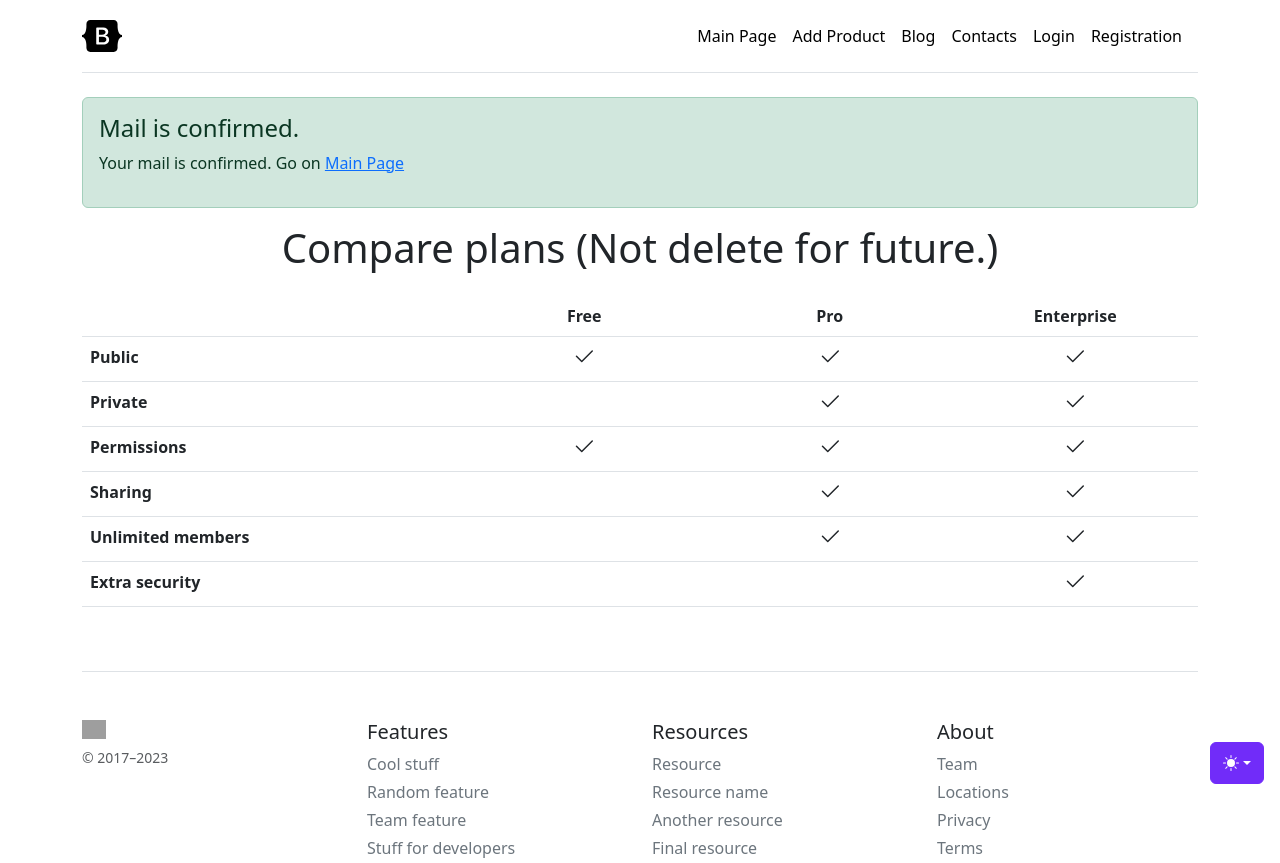
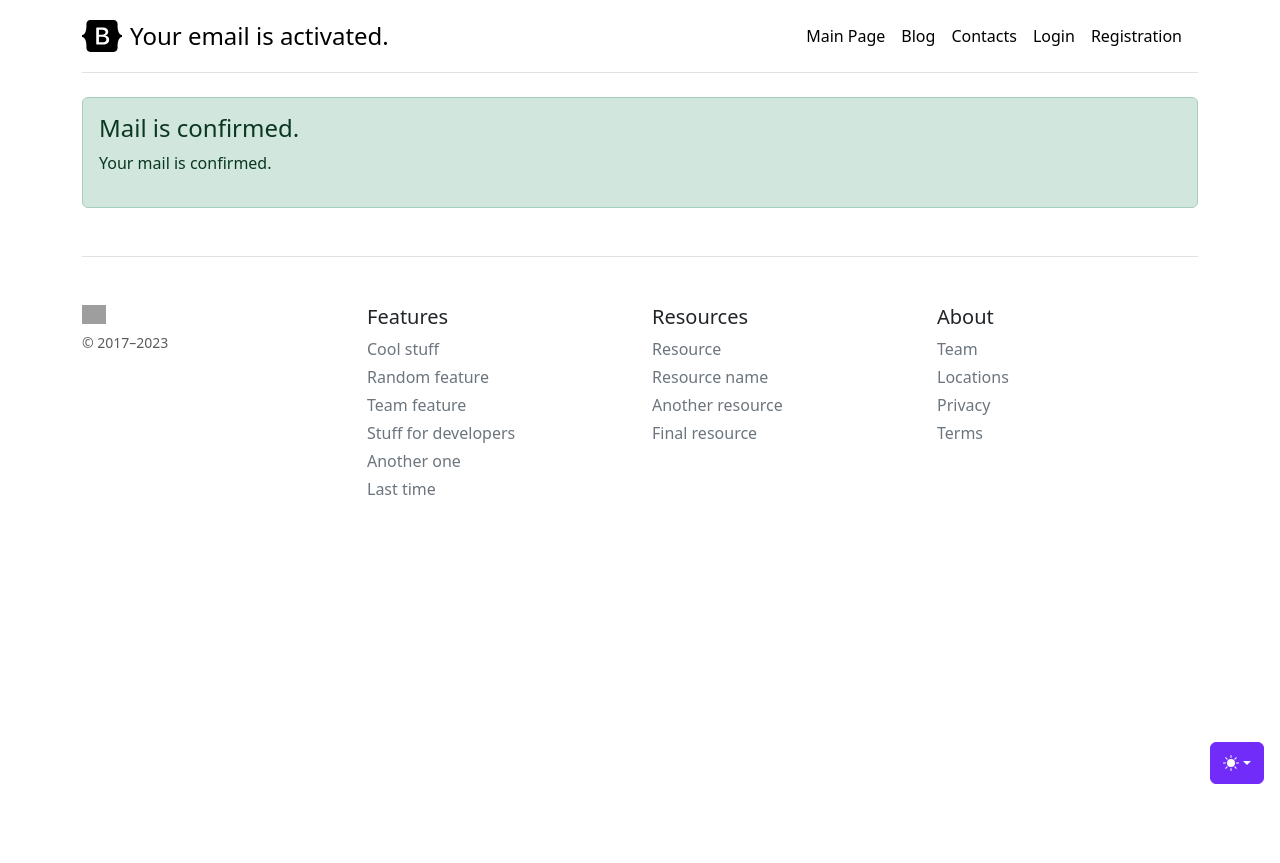
Before and after one commit to puz27/Education_19_2, a Django app: page /users/email_confirmed/ in a window 1280 px wide. Shown: the top 863 px of the page. After the commit the page ends 784 px from the top, so only its background shows below. Run offline with Django 4.2, Linux system fonts and the light colour scheme; lists and menus that the app fills with data are empty; some libraries are stand-ins or nearby versions; grey boxes are pictures that could not be loaded.

Commit message:
add registration

```diff
--- a/catalog/templates/catalog/base.html
+++ b/catalog/templates/catalog/base.html
@@ -171,7 +171,9 @@
 
       <nav class="d-inline-flex mt-2 mt-md-0 ms-md-auto">
         <a class="me-3 py-2 link-body-emphasis text-decoration-none" href="{% url 'catalog:index_page' %}">Main Page</a>
+        {% if user.is_authenticated %}
           <a class="me-3 py-2 link-body-emphasis text-decoration-none" href="{% url 'catalog:add_product' %}">Add Product</a>
+        {% endif %}
         <a class="me-3 py-2 link-body-emphasis text-decoration-none" href="{% url 'catalog:blog' %}">Blog</a>
         {% if user.is_authenticated %}
           <a class="me-3 py-2 link-body-emphasis text-decoration-none" href="{% url 'catalog:add_blog' %}">Add Blog</a>
@@ -193,61 +195,6 @@
     {% block content %}
     {% endblock %}
 
-    <h2 class="display-6 text-center mb-4">Compare plans (Not delete for future.)</h2>
-
-    <div class="table-responsive">
-      <table class="table text-center">
-        <thead>
-          <tr>
-            <th style="width: 34%;"></th>
-            <th style="width: 22%;">Free</th>
-            <th style="width: 22%;">Pro</th>
-            <th style="width: 22%;">Enterprise</th>
-          </tr>
-        </thead>
-        <tbody>
-          <tr>
-            <th scope="row" class="text-start">Public</th>
-            <td><svg class="bi" width="24" height="24"><use xlink:href="#check"/></svg></td>
-            <td><svg class="bi" width="24" height="24"><use xlink:href="#check"/></svg></td>
-            <td><svg class="bi" width="24" height="24"><use xlink:href="#check"/></svg></td>
-          </tr>
-          <tr>
-            <th scope="row" class="text-start">Private</th>
-            <td></td>
-            <td><svg class="bi" width="24" height="24"><use xlink:href="#check"/></svg></td>
-            <td><svg class="bi" width="24" height="24"><use xlink:href="#check"/></svg></td>
-          </tr>
-        </tbody>
-
-        <tbody>
-          <tr>
-            <th scope="row" class="text-start">Permissions</th>
-            <td><svg class="bi" width="24" height="24"><use xlink:href="#check"/></svg></td>
-            <td><svg class="bi" width="24" height="24"><use xlink:href="#check"/></svg></td>
-            <td><svg class="bi" width="24" height="24"><use xlink:href="#check"/></svg></td>
-          </tr>
-          <tr>
-            <th scope="row" class="text-start">Sharing</th>
-            <td></td>
-            <td><svg class="bi" width="24" height="24"><use xlink:href="#check"/></svg></td>
-            <td><svg class="bi" width="24" height="24"><use xlink:href="#check"/></svg></td>
-          </tr>
-          <tr>
-            <th scope="row" class="text-start">Unlimited members</th>
-            <td></td>
-            <td><svg class="bi" width="24" height="24"><use xlink:href="#check"/></svg></td>
-            <td><svg class="bi" width="24" height="24"><use xlink:href="#check"/></svg></td>
-          </tr>
-          <tr>
-            <th scope="row" class="text-start">Extra security</th>
-            <td></td>
-            <td></td>
-            <td><svg class="bi" width="24" height="24"><use xlink:href="#check"/></svg></td>
-          </tr>
-        </tbody>
-      </table>
-    </div>
   </main>
 
   <footer class="pt-4 my-md-5 pt-md-5 border-top">
--- a/catalog/templates/catalog/index.html
+++ b/catalog/templates/catalog/index.html
@@ -21,7 +21,9 @@
               <li><img src="{% media_path item.image %}" width="100" alt="{{ item.name }}"></li>
             </ul>
             <p><a href="{% url 'catalog:product_card' item.slug %}" class="w-100 btn btn-lg btn-outline-primary">Show</a></p>
-            <p><a href="{% url 'catalog:update_product' item.slug %}" class="w-100 btn btn-lg btn-outline-primary">Update</a></p>
+            {% if user.is_authenticated %}
+                <p><a href="{% url 'catalog:update_product' item.slug %}" class="w-100 btn btn-lg btn-outline-primary">Update</a></p>
+            {% endif %}
             </div>
         </div>
       </div>
--- a/users/templates/users/registration/registration_confirmed.html
+++ b/users/templates/users/registration/registration_confirmed.html
@@ -3,8 +3,7 @@
 {% block content %}
 <div class="alert alert-success" role="alert">
     <h4 class="alert-heading">Mail is confirmed.</h4>
-    <p>Your mail is confirmed.
-    Go on <a href="{% url 'users:login'  %}">Main Page</a></p>
+    <p>Your mail is confirmed.</p>
 </div>
 
 {% endblock %}
--- a/users/templates/users/registration/registration_form.html
+++ b/users/templates/users/registration/registration_form.html
@@ -11,7 +11,7 @@
                 <form method="post" enctype="multipart/form-data">
                     {%  csrf_token %}
                     {{ form.as_p}}
-                <button type="submit" class="btn btn-success">Save</button>
+                <button type="submit" class="btn btn-success">Register</button>
                 </form>
             </div>
         </div>
--- a/users/views.py
+++ b/users/views.py
@@ -42,9 +42,9 @@ class RegisterView(TitleMixin, CreateView):
         current_site = config.settings.SITE_NAME
         sendmail(
             user.email,
-            "Registration!",
-            f"Подтвердите свой электронный адрес, Пожалуйста,перейдите по следующей ссылке, "
-            f"чтобы подтвердить свой адрес электронной почты: http://{current_site}{activation_url}")
+            "Registration on Site!",
+            f"Accept your email address. Go on: http://{current_site}{activation_url}"
+        )
         return redirect('users:email_confirmation_sent')
 
 
@@ -70,13 +70,9 @@ class UserConfirmEmailView(View):
             return redirect('users:email_confirmation_failed')
 
 
-class UserConfirmedView(TemplateView):
+class UserConfirmedView(TitleMixin, TemplateView):
     template_name = 'users/registration/registration_confirmed.html'
-
-    def get_context_data(self, **kwargs):
-        context = super().get_context_data(**kwargs)
-        context['title'] = 'Ваш электронный адрес активирован'
-        return context
+    title = "Your email is activated."
 
 
 class ResetRegisterView(PasswordResetDoneView):
```
Also changed, not shown: users/forms.py (+0 -8 lines). Lines whose indentation alone changed are shown as unchanged.
